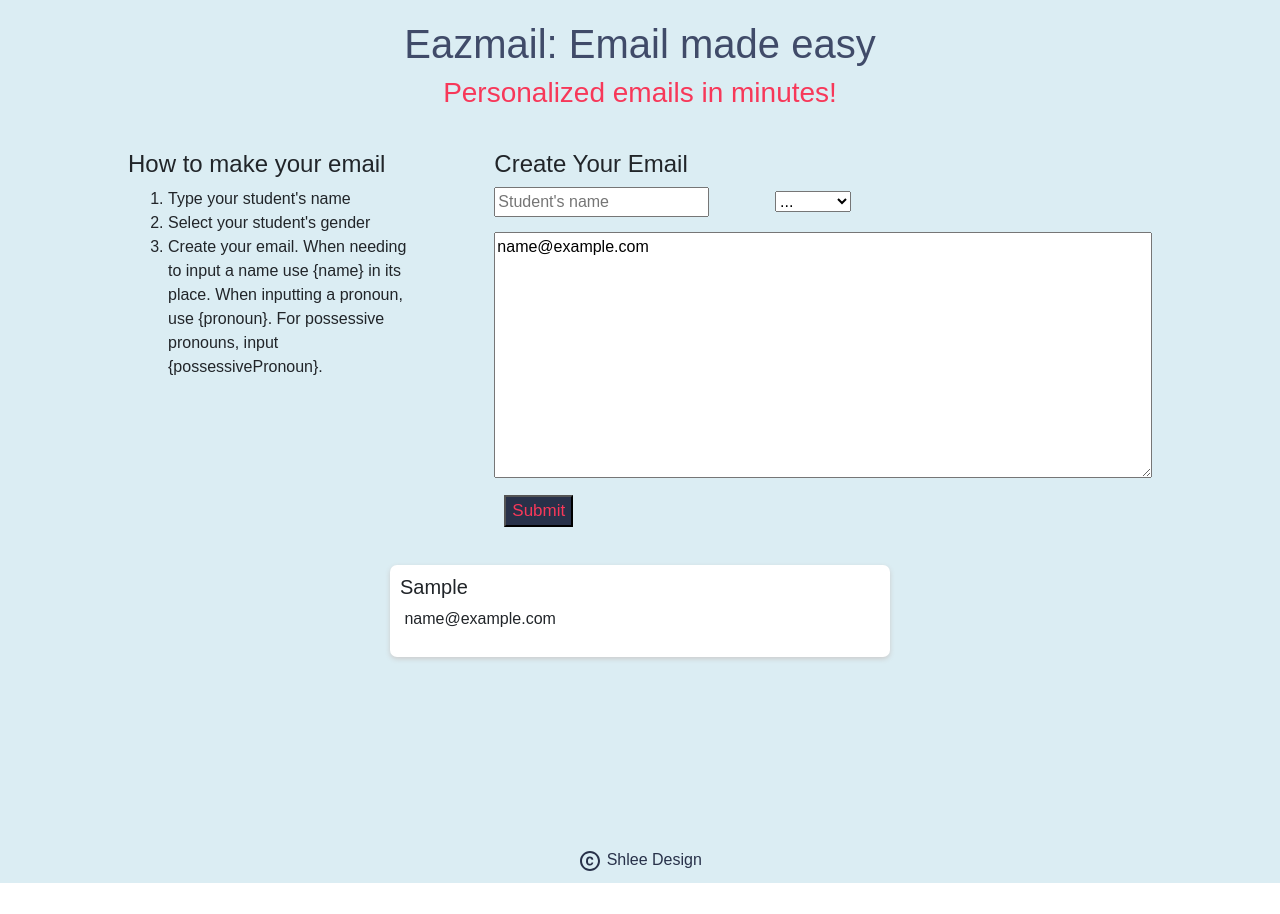
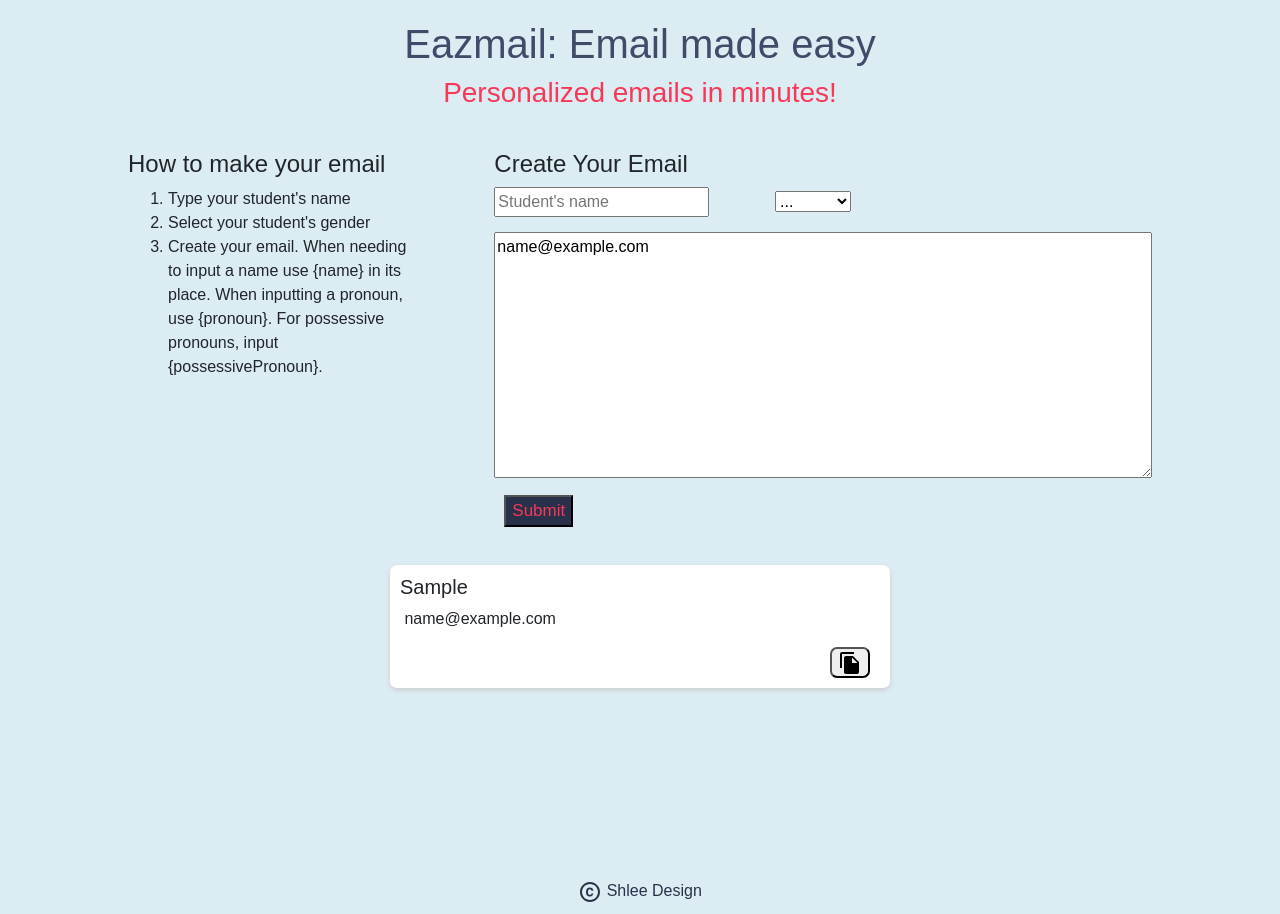
Before and after one commit to ashleyann9535/email-app, a React (Create React App) app: page / in a window 1280 px wide. Both pictures are taken after typing "Sample", "name@example.com" into the empty fields and a click on the input 538 px from the left and 510 px from the top of the page. Before the commit the page ends 883 px from the top, so only its background shows below. Built offline with nearby package versions, Linux system fonts and the light colour scheme.

Commit message:
create copy to clipboard function

```diff
--- a/package.json
+++ b/package.json
@@ -11,6 +11,7 @@
     "bootstrap": "^4.6.0",
     "react": "^17.0.2",
     "react-bootstrap": "^1.5.2",
+    "react-copy-to-clipboard": "^5.0.3",
     "react-dom": "^17.0.2",
     "react-scripts": "4.0.3",
     "web-vitals": "^1.1.1"
--- a/src/Email.jsx
+++ b/src/Email.jsx
@@ -1,4 +1,6 @@
-import React from "react";
+import React, {useState} from "react";
+import FileCopyIcon from '@material-ui/icons/FileCopy';
+import {CopyToClipboard} from 'react-copy-to-clipboard';
 
 
 function Email(props) {
@@ -26,20 +28,31 @@ function Email(props) {
     }
   }
 
-  let possivePronoun = updatePossessivePronoun(props.gender);
+  let pPronoun = updatePossessivePronoun(props.gender);
 
   function returnInputs(text) {
     let updatedText = text
       .replace("{name}", CapitalName)
       .replace("{pronoun}", pronoun)
-      .replace("{possessivePronoun}", possivePronoun);
+      .replace("{possessivePronoun}", pPronoun);
     return updatedText;
   }
+
+  const [copy, setCopy] = useState(false);
+
+  function makeCopy(){
+    setCopy(true);
+  }
+
+
 
   return (
     <div className="Email">
       <h5>{CapitalName}</h5>
-      <p> {returnInputs(props.text)} </p>
+      <p > {returnInputs(props.text)} </p>
+      <CopyToClipboard text={returnInputs(props.text)} onCopy={makeCopy}>
+      <button ><FileCopyIcon /></button>
+      </CopyToClipboard>
     </div>
   );
 }
--- a/src/styles.css
+++ b/src/styles.css
@@ -35,6 +35,12 @@
   width: 500px;
   margin: 16px;
   display: inline-table;
+}
+
+.Email button {
+  float: right;
+  margin-right: 10px;
+  border-radius: 7px;
 }
 
 .Form {
```
Also changed, not shown: 1 other file (tests, documents, lock files or other folders).
